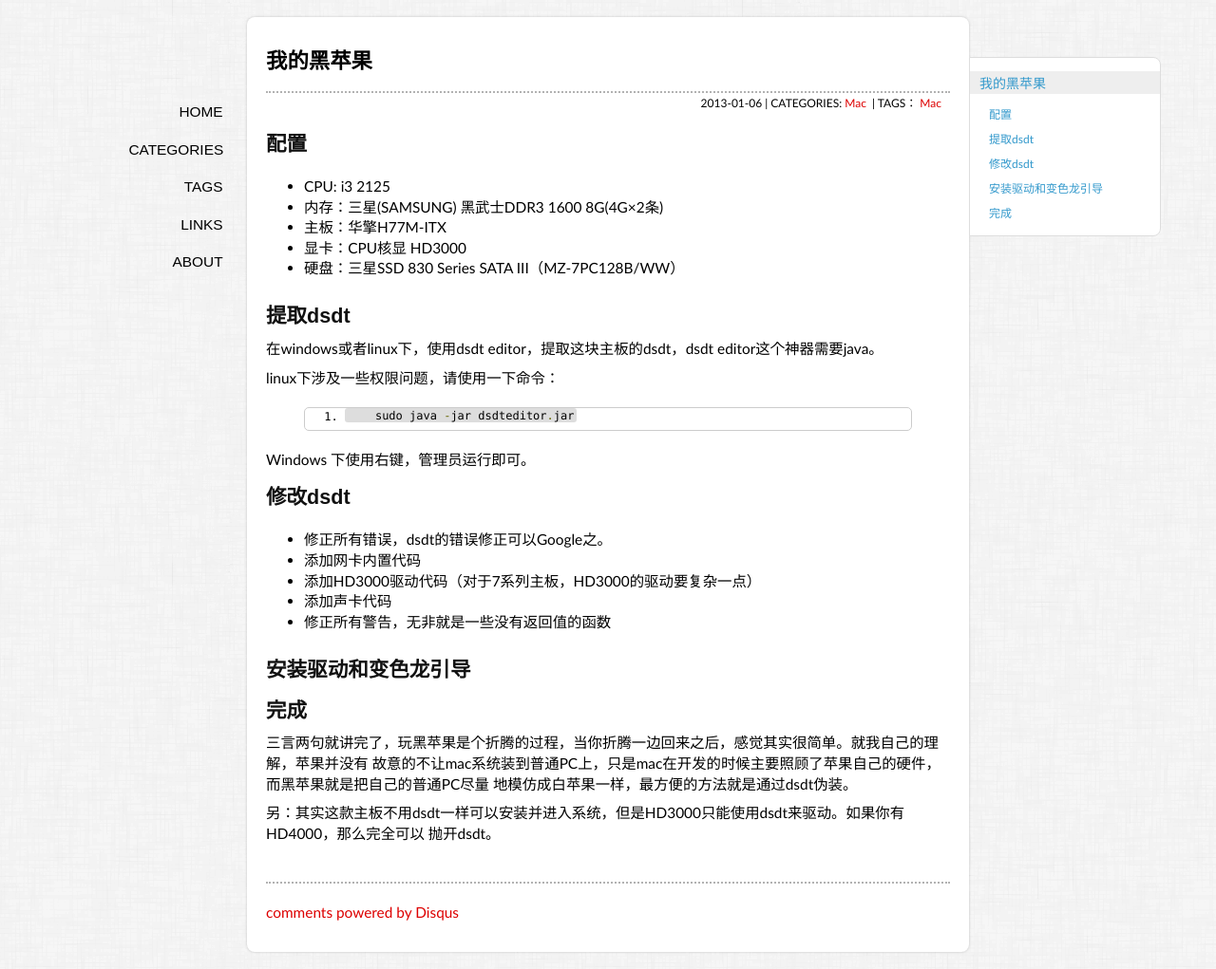
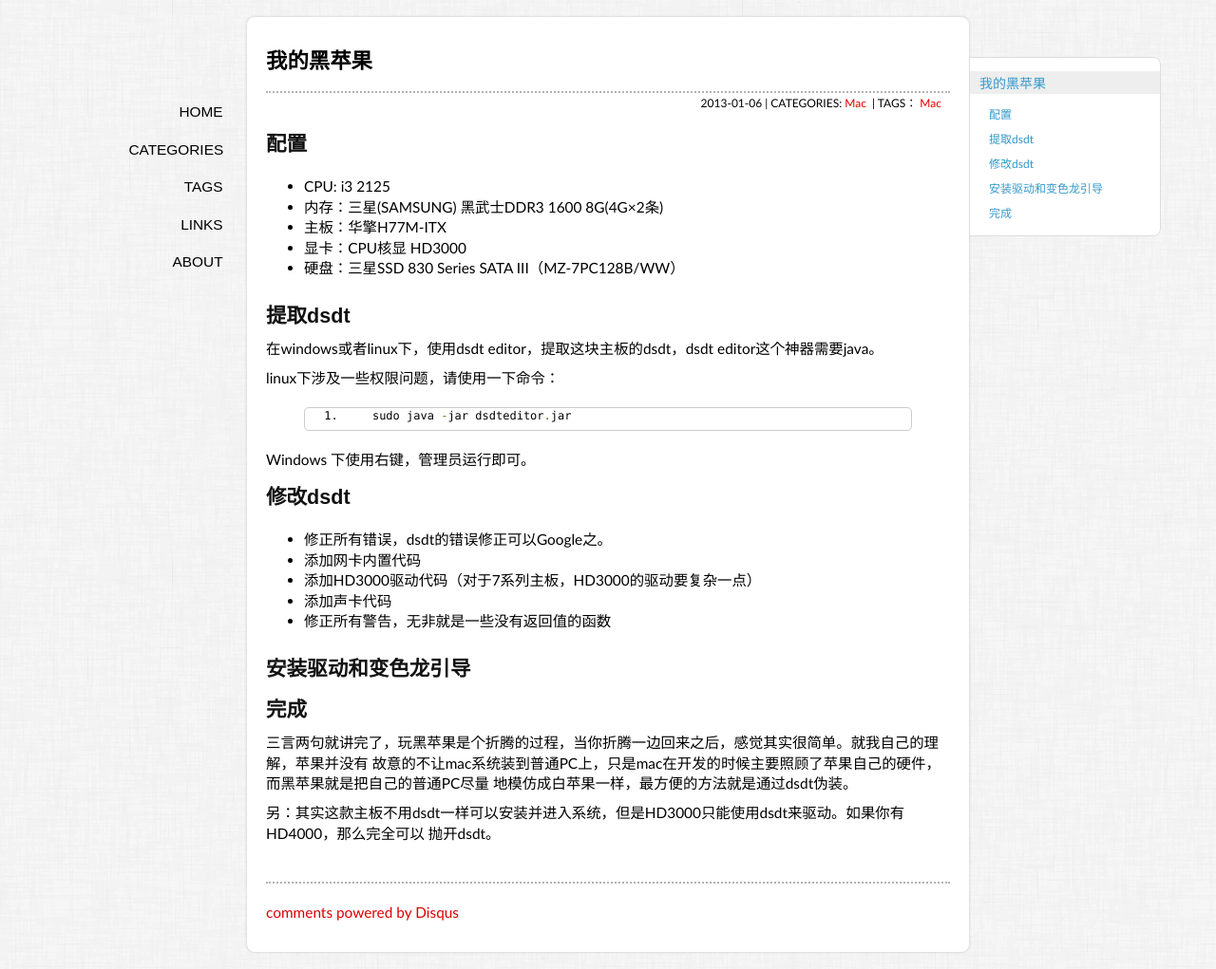
Before and after one commit to jiaokai/blog, a Jekyll site: the page built from _posts/2013-01-06-black-apple.md, in a window 1280 px wide. Shown: the whole page at 95% size. Built offline with Jekyll 4.4.1, drawn with Linux system fonts in a browser that asks for light colours; some web fonts are replaced; Markdown is read by kramdown in place of the engine named in the settings; comment, search, counter and statistics services are not loaded.

Commit message:
20130803-15

```diff
--- a/media/css/style.css
+++ b/media/css/style.css
@@ -59,8 +59,8 @@ h2{padding:.6em 0 .4em 0;font-family:"Cuprum","Hiragino Sans GB","Microsoft YaHe
 h3{padding:.5em 0 .3em 0;font-family:"Cuprum","Hiragino Sans GB","Microsoft YaHei",sans-serif;font-size:1.2em;color:#222;}
 h4{padding:.3em 0;font-family:"Cuprum","Hiragino Sans GB","Microsoft YaHei",sans-serif;font-size:1em;color:#333;}
 pre,code{font-family:Menlo,"Andale Mono",Consolas,"Courier New",Monaco,monospace;font-size:12px;}
-code{ -webkit-border-radius: 3px; -moz-border-radius: 3px; border-radius: 3px; background-color:#F7F7F7;border:1px solid #eee; vertical-align:text-bottom;}
-li code, p code {background-color: #DDD; color: brown; padding: 1px 3px 0 3px; }
+/* code{ -webkit-border-radius: 3px; -moz-border-radius: 3px; border-radius: 3px; background-color:#F7F7F7;border:1px solid #eee; vertical-align:text-bottom;} */
+/* li code, p code {background-color: #DDD; color: brown; padding: 1px 3px 0 3px; } */
 embed,object,iframe{display:block;margin:4px auto;}
 .gist{font-size: 12px;line-height:1.6;}
 .comment { padding: 20px 0; margin-top: 20px; border-top: 2px dotted rgba(0,0,0,0.3);}
```
